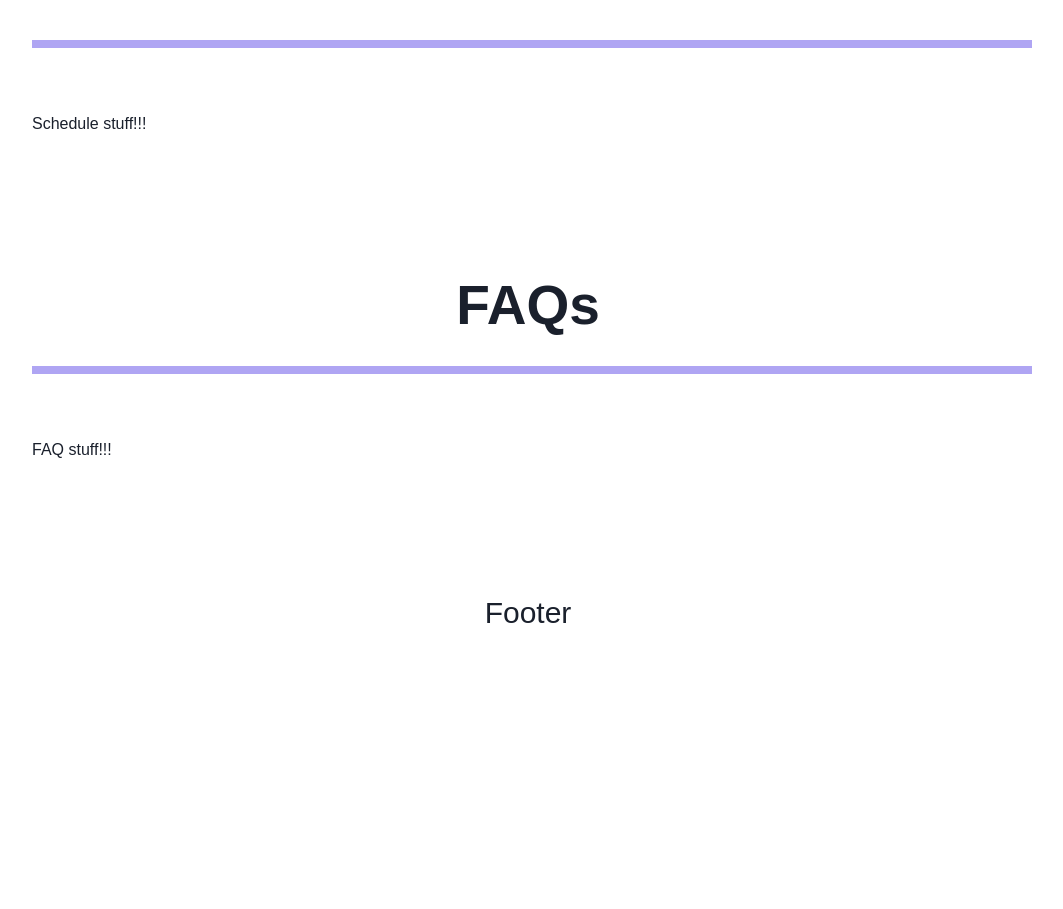
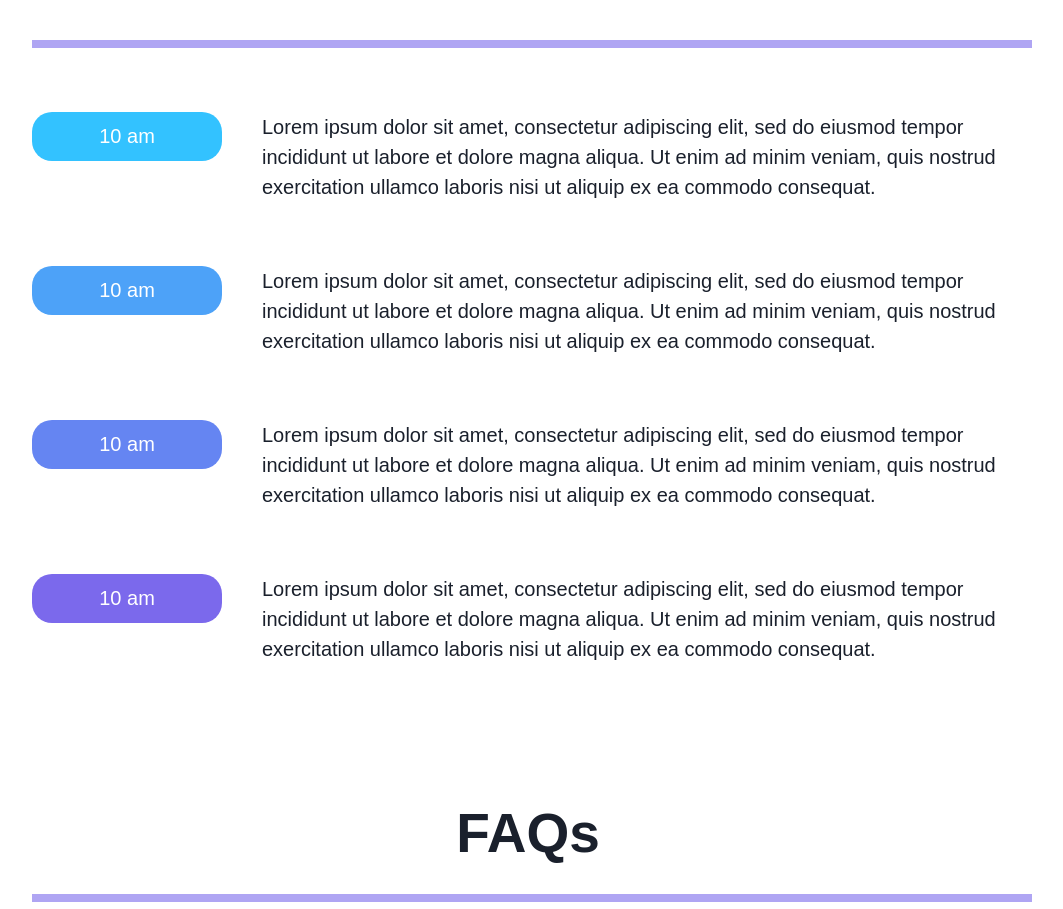
Before and after one commit to HackGT/hackgteeny-2025, a React (Create React App) app: page / in a window 1280 px wide. Shown: the part 3156-4065 px from the top of the page, without its empty margins (112-1175 px from the left). Before the commit the page ends 3807 px from the top, so only its background shows below. Built offline with nearby package versions, Linux system fonts and the light colour scheme.

Commit message:
add times and placeholder description

```diff
--- a/src/App.js
+++ b/src/App.js
@@ -5,6 +5,8 @@ import GenericSection from './components/GenericSection';
 import HeroSection from './components/hero/HeroSection';
 import AdmissionsSection from './components/admissions/AdmissionsSection';
 import TracksSection from './components/tracks/TracksSection';
+import ScheduleSection from './components/schedule/ScheduleSection';
+
 
 function App() {
   return (
@@ -22,10 +24,7 @@ function App() {
 
           <AdmissionsSection />
           <TracksSection />
-
-          <GenericSection id='admissions' title='Schedule'>
-            <h3>Schedule stuff!!!</h3>
-          </GenericSection>
+          <ScheduleSection />
 
           <GenericSection id='faqs' title='FAQs'>
             <h3>FAQ stuff!!!</h3>
--- /dev/null
+++ b/src/components/schedule/ScheduleCard.jsx
@@ -0,0 +1,49 @@
+import { Box, Image, Text } from '@chakra-ui/react';
+import React from 'react'
+import styleConstants from '../../styleConstants';
+
+const ScheduleCard = ({color, title, children}) => {
+	return (
+		<Box
+		display={{ base: 'flex', lg: 'grid' }}
+		gap={10}
+		gridTemplateColumns={{ base: '1fr', lg: 'auto auto' }}
+		flexDir="column"
+		>
+		{/* Left Column - Time */}
+		<Box
+			display="flex"
+			flexDir="column"
+			alignItems={{ base: 'center', lg: 'flex-start' }}
+		>
+			<Text
+			bgColor={color}
+			borderRadius={styleConstants.borderRadius}
+			color="white"
+			fontSize={{ base: "18px", lg: "20px" }}
+			fontWeight={400}
+			p="0.6rem min(10vw, 4rem)"
+			w={{ base: "fit-content", lg: "190px" }}
+			textAlign={{ base: 'center', lg: 'flex-start' }}
+			h="fit-content"
+			>
+			{title}
+			</Text>
+		</Box>
+
+		{/* Right Column - Description */}
+		<Box
+			fontSize={{ base: "16px", lg: "20px" }}
+			textAlign={{ base: 'center', lg: 'left' }}
+			display="flex"
+			flexDir="column"
+			alignItems={{ base: 'center', lg: 'flex-start' }}
+			justifyContent="center"
+		>
+			{children}
+		</Box>
+		</Box>
+	);
+};
+
+export default ScheduleCard;
--- /dev/null
+++ b/src/components/schedule/ScheduleSection.jsx
@@ -0,0 +1,36 @@
+import React from 'react'
+import GenericSection from '../GenericSection';
+import { Flex } from '@chakra-ui/react';
+import ScheduleCard from './ScheduleCard';
+
+const ScheduleSection = () => {
+	return (
+		<GenericSection id="schedule" title="Schedule">
+			<Flex flexDir="column" gap={16}>
+
+				<ScheduleCard
+				title={"10 am"} color={"#33C2FF"}>
+					Lorem ipsum dolor sit amet, consectetur adipiscing elit, sed do eiusmod tempor incididunt ut labore et dolore magna aliqua. Ut enim ad minim veniam, quis nostrud exercitation ullamco laboris nisi ut aliquip ex ea commodo consequat.
+				</ScheduleCard>
+
+				<ScheduleCard
+				title={"10 am"} color={"#4DA2F8"}>
+					Lorem ipsum dolor sit amet, consectetur adipiscing elit, sed do eiusmod tempor incididunt ut labore et dolore magna aliqua. Ut enim ad minim veniam, quis nostrud exercitation ullamco laboris nisi ut aliquip ex ea commodo consequat.
+				</ScheduleCard>
+
+				<ScheduleCard
+				title={"10 am"} color={"#6585F2"}>
+					Lorem ipsum dolor sit amet, consectetur adipiscing elit, sed do eiusmod tempor incididunt ut labore et dolore magna aliqua. Ut enim ad minim veniam, quis nostrud exercitation ullamco laboris nisi ut aliquip ex ea commodo consequat.
+				</ScheduleCard>
+
+				<ScheduleCard
+				title={"10 am"} color={"#7B69EC"}>
+					Lorem ipsum dolor sit amet, consectetur adipiscing elit, sed do eiusmod tempor incididunt ut labore et dolore magna aliqua. Ut enim ad minim veniam, quis nostrud exercitation ullamco laboris nisi ut aliquip ex ea commodo consequat.
+				</ScheduleCard>
+
+			</Flex>
+		</GenericSection>
+	);
+};
+
+export default ScheduleSection;
```
Also changed, not shown: 1 other file (tests, documents, lock files or other folders).
